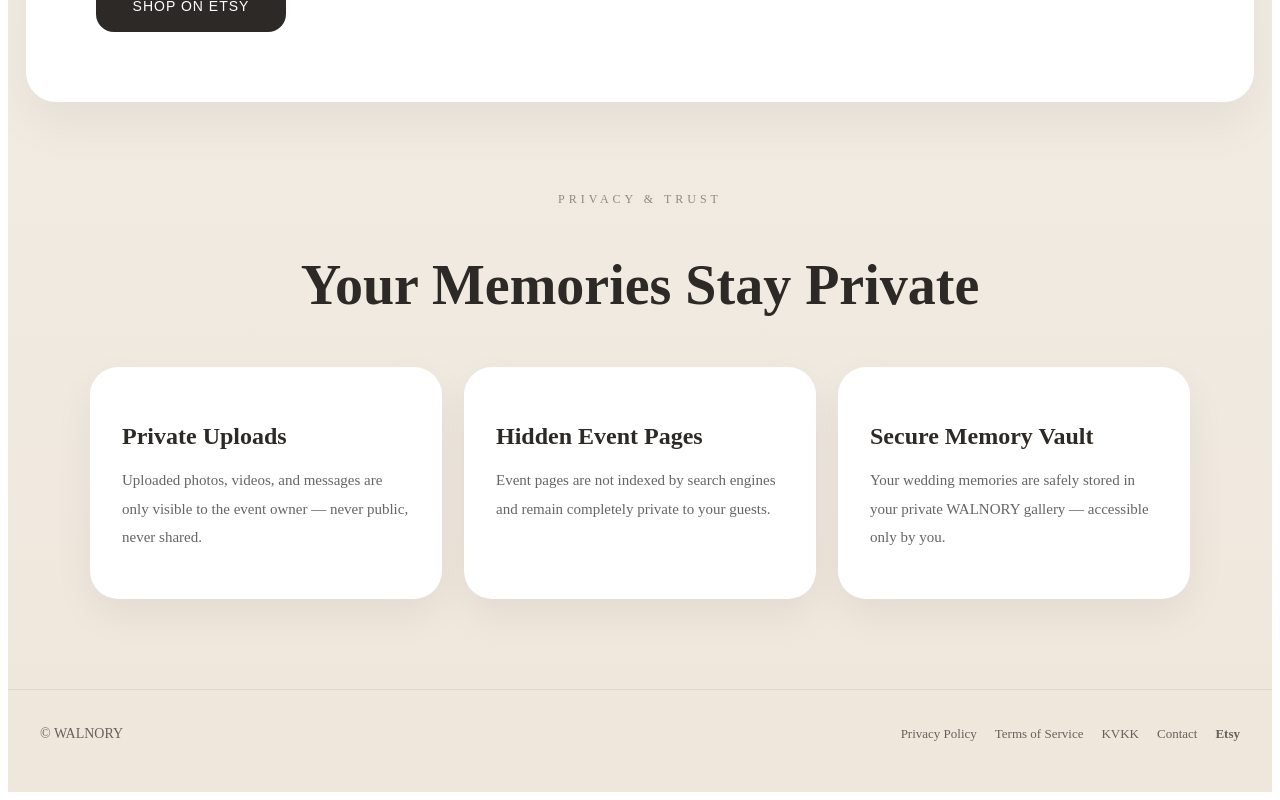
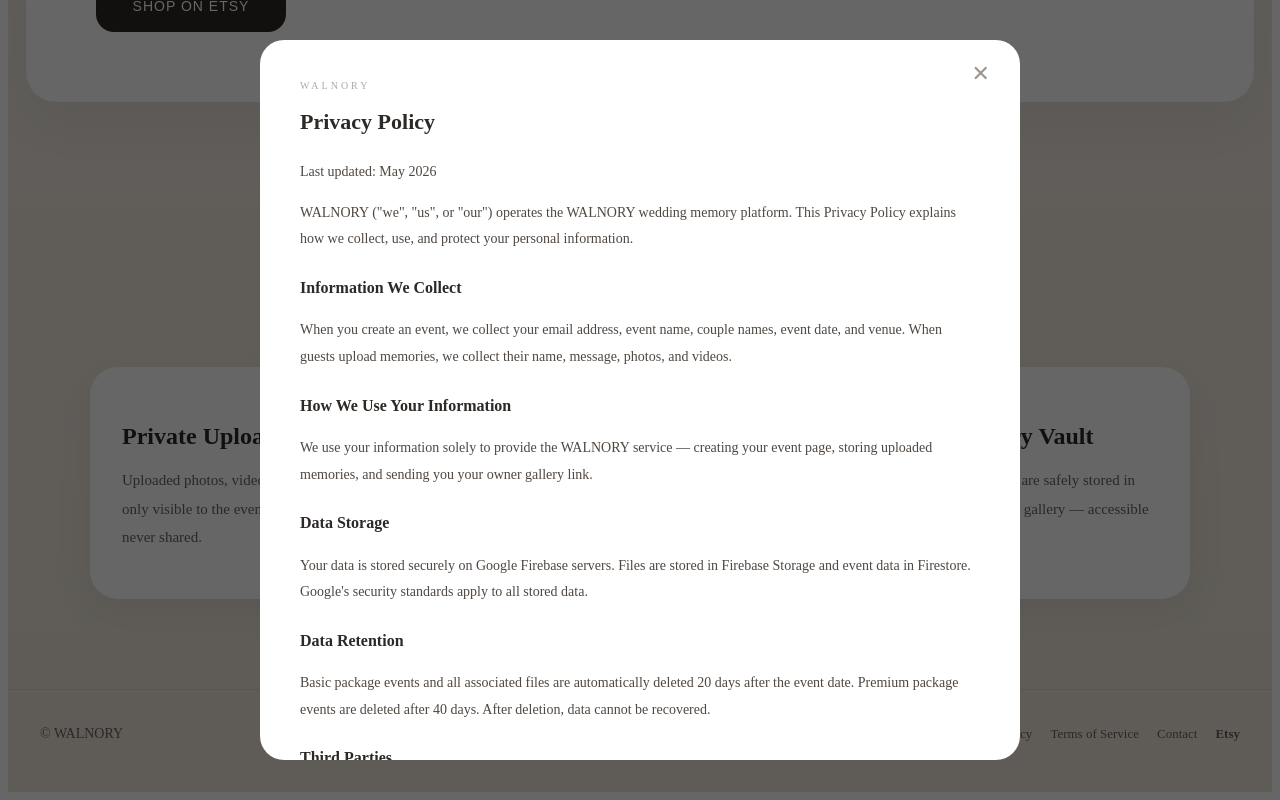
Before and after one commit to omrtplll-commits/walnory, a React (Vite) app: page / in a window 1280 px wide. Both pictures are taken after a click on the element "Privacy Policy". Shown: the part 1706-2506 px from the top of the page. Built offline with nearby package versions, Linux system fonts and the light colour scheme.

Commit message:
legal modals added

```diff
--- a/src/pages/LandingPage.jsx
+++ b/src/pages/LandingPage.jsx
@@ -1,5 +1,6 @@
 import { useNavigate } from "react-router-dom";
 import { getTranslation } from "../translations";
+import { useState } from "react";
 
 const t = getTranslation();
 
@@ -8,6 +9,27 @@
   const ETSY_URL = "https://www.etsy.com/shop/walnory";
   const TR_URL = "https://www.tabelastudio.com.tr";
   const isTurkish = navigator.language?.toLowerCase().startsWith("tr");
+  const [modal, setModal] = useState(null); // "privacy" | "terms" | "kvkk" | "contact"
+
+  const Modal = ({ title, children }) => (
+    <div
+      onClick={() => setModal(null)}
+      style={{ position: "fixed", inset: 0, background: "rgba(0,0,0,0.6)", zIndex: 1000, display: "flex", alignItems: "center", justifyContent: "center", padding: "20px" }}
+    >
+      <div
+        onClick={(e) => e.stopPropagation()}
+        style={{ background: "white", borderRadius: "24px", padding: "40px", maxWidth: "680px", width: "100%", maxHeight: "80vh", overflowY: "auto", position: "relative" }}
+      >
+        <button onClick={() => setModal(null)} style={{ position: "absolute", top: "20px", right: "24px", background: "none", border: "none", fontSize: "22px", cursor: "pointer", color: "#9d948c" }}>✕</button>
+        <div style={{ letterSpacing: "3px", fontSize: "10px", opacity: 0.4, marginBottom: "12px", textTransform: "uppercase" }}>WALNORY</div>
+        <h2 style={{ fontSize: "22px", color: "#2d2926", marginBottom: "24px", fontWeight: 700 }}>{title}</h2>
+        <div style={{ fontSize: "14px", color: "#4f4740", lineHeight: 1.9 }}>{children}</div>
+      </div>
+    </div>
+  );
+
+  const P = ({ children }) => <p style={{ marginBottom: "14px" }}>{children}</p>;
+  const H = ({ children }) => <h3 style={{ fontSize: "16px", fontWeight: 700, color: "#2d2926", marginTop: "20px", marginBottom: "8px" }}>{children}</h3>;
 
   return (
     <div style={{ background: "linear-gradient(to bottom,#f8f5f0,#efe7dc)", color: "#2d2926", overflowX: "hidden" }}>
@@ -98,14 +120,95 @@
         <div style={{ maxWidth: "1200px", margin: "0 auto", display: "flex", justifyContent: "space-between", alignItems: "center", flexWrap: "wrap", gap: "18px" }}>
           <div style={{ opacity: 0.7, fontSize: "14px" }}>© WALNORY</div>
           <div style={{ display: "flex", gap: "18px", flexWrap: "wrap", opacity: 0.7, fontSize: "13px" }}>
-            <span style={{ cursor: "pointer" }}>{t.privacyPolicy}</span>
-            <span style={{ cursor: "pointer" }}>{t.termsOfService}</span>
-            <span style={{ cursor: "pointer" }}>KVKK</span>
-            <span style={{ cursor: "pointer" }}>{t.contact}</span>
+            <span onClick={() => setModal("privacy")} style={{ cursor: "pointer" }}>{t.privacyPolicy}</span>
+            <span onClick={() => setModal("terms")} style={{ cursor: "pointer" }}>{t.termsOfService}</span>
+            {isTurkish && <span onClick={() => setModal("kvkk")} style={{ cursor: "pointer" }}>KVKK</span>}
+            <span onClick={() => setModal("contact")} style={{ cursor: "pointer" }}>{t.contact}</span>
             <span onClick={() => window.open(ETSY_URL, "_blank")} style={{ cursor: "pointer", fontWeight: 600 }}>Etsy</span>
           </div>
         </div>
       </footer>
+
+      {/* MODALler */}
+      {modal === "privacy" && (
+        <Modal title="Privacy Policy">
+          <P>Last updated: May 2026</P>
+          <P>WALNORY ("we", "us", or "our") operates the WALNORY wedding memory platform. This Privacy Policy explains how we collect, use, and protect your personal information.</P>
+          <H>Information We Collect</H>
+          <P>When you create an event, we collect your email address, event name, couple names, event date, and venue. When guests upload memories, we collect their name, message, photos, and videos.</P>
+          <H>How We Use Your Information</H>
+          <P>We use your information solely to provide the WALNORY service — creating your event page, storing uploaded memories, and sending you your owner gallery link.</P>
+          <H>Data Storage</H>
+          <P>Your data is stored securely on Google Firebase servers. Files are stored in Firebase Storage and event data in Firestore. Google's security standards apply to all stored data.</P>
+          <H>Data Retention</H>
+          <P>Basic package events and all associated files are automatically deleted 20 days after the event date. Premium package events are deleted after 40 days. After deletion, data cannot be recovered.</P>
+          <H>Third Parties</H>
+          <P>We do not sell, trade, or share your personal data with third parties. We use EmailJS to send transactional emails and Google Firebase for data storage.</P>
+          <H>Your Rights</H>
+          <P>You have the right to access, correct, or request deletion of your personal data. Contact us at hello@walnorystudio.com for any data-related requests.</P>
+          <H>Contact</H>
+          <P>hello@walnorystudio.com</P>
+        </Modal>
+      )}
+
+      {modal === "terms" && (
+        <Modal title="Terms of Service">
+          <P>Last updated: May 2026</P>
+          <P>By using WALNORY, you agree to these Terms of Service. Please read them carefully before using our platform.</P>
+          <H>Service Description</H>
+          <P>WALNORY provides a QR-based digital wedding memory platform allowing event guests to upload photos, videos, and messages, which are stored privately for the event owner.</P>
+          <H>Activation Token</H>
+          <P>Each purchase includes one single-use activation token. Tokens cannot be transferred, refunded, or reused once activated. Each token creates one event.</P>
+          <H>Data Retention & Deletion</H>
+          <P>Basic package: event data is deleted 20 days after the event date. Premium package: 40 days. WALNORY is not responsible for data loss if the owner fails to download their memories before the deletion date.</P>
+          <H>Acceptable Use</H>
+          <P>You agree not to upload illegal, harmful, or offensive content. WALNORY reserves the right to remove content that violates these terms without notice.</P>
+          <H>Limitation of Liability</H>
+          <P>WALNORY provides the service "as is". We are not liable for technical failures, data loss, or service interruptions. Our maximum liability is limited to the purchase price of your package.</P>
+          <H>Intellectual Property</H>
+          <P>You retain ownership of all content you upload. By uploading, you grant WALNORY a limited license to store and display your content solely for providing the service.</P>
+          <H>Changes to Terms</H>
+          <P>We reserve the right to modify these terms at any time. Continued use of the service constitutes acceptance of updated terms.</P>
+          <H>Contact</H>
+          <P>hello@walnorystudio.com</P>
+        </Modal>
+      )}
+
+      {modal === "kvkk" && (
+        <Modal title="KVKK Aydınlatma Metni">
+          <P>Son güncelleme: Mayıs 2026</P>
+          <P>6698 sayılı Kişisel Verilerin Korunması Kanunu ("KVKK") kapsamında, kişisel verilerinizin işlenmesine ilişkin aşağıdaki bilgileri sizinle paylaşmak isteriz.</P>
+          <H>Veri Sorumlusu</H>
+          <P>WALNORY (hello@walnorystudio.com) veri sorumlusu sıfatıyla kişisel verilerinizi işlemektedir.</P>
+          <H>İşlenen Kişisel Veriler</H>
+          <P>Etkinlik sahibi için: e-posta adresi, etkinlik adı, çift isimleri, etkinlik tarihi, mekan bilgisi. Misafirler için: isim, mesaj, fotoğraf ve video içerikleri.</P>
+          <H>Kişisel Verilerin İşlenme Amacı</H>
+          <P>Toplanan veriler yalnızca WALNORY hizmetinin sunulması amacıyla kullanılmaktadır. Verileriniz üçüncü kişilerle paylaşılmamakta, satılmamakta veya kiralanmamaktadır.</P>
+          <H>Kişisel Verilerin Saklanma Süresi</H>
+          <P>Basic paket: etkinlik tarihinden itibaren 20 gün. Premium paket: etkinlik tarihinden itibaren 40 gün. Süre sonunda tüm veriler kalıcı olarak silinmektedir.</P>
+          <H>Kişisel Verilerin Aktarımı</H>
+          <P>Verileriniz, Google Firebase altyapısında güvenli olarak saklanmaktadır. E-posta iletimi için EmailJS kullanılmaktadır. Bu hizmet sağlayıcılar dışında herhangi bir üçüncü tarafla veri paylaşımı yapılmamaktadır.</P>
+          <H>KVKK Kapsamındaki Haklarınız</H>
+          <P>KVKK'nın 11. maddesi uyarınca; kişisel verilerinizin işlenip işlenmediğini öğrenme, işlenmişse buna ilişkin bilgi talep etme, işlenme amacını ve amacına uygun kullanılıp kullanılmadığını öğrenme, yurt içinde veya yurt dışında aktarıldığı üçüncü kişileri bilme, eksik veya yanlış işlenmişse düzeltilmesini isteme, silinmesini veya yok edilmesini isteme haklarına sahipsiniz.</P>
+          <H>İletişim</H>
+          <P>KVKK kapsamındaki taleplerinizi hello@walnorystudio.com adresine iletebilirsiniz.</P>
+        </Modal>
+      )}
+
+      {modal === "contact" && (
+        <Modal title="Contact Us">
+          <P>We'd love to hear from you. For any questions, support requests, or partnership inquiries, please reach out to us.</P>
+          <H>Email</H>
+          <P><a href="mailto:hello@walnorystudio.com" style={{ color: "#2d2926" }}>hello@walnorystudio.com</a></P>
+          <H>Response Time</H>
+          <P>We typically respond within 24 hours on business days.</P>
+          <H>For Turkish Customers</H>
+          <P>Türkiye'deki müşterilerimiz için: <a href="https://www.tabelastudio.com.tr" target="_blank" rel="noreferrer" style={{ color: "#2d2926" }}>tabelastudio.com.tr</a></P>
+          <H>Etsy Shop</H>
+          <P><a href="https://www.etsy.com/shop/walnory" target="_blank" rel="noreferrer" style={{ color: "#2d2926" }}>etsy.com/shop/walnory</a></P>
+        </Modal>
+      )}
+
     </div>
   );
 }
```
